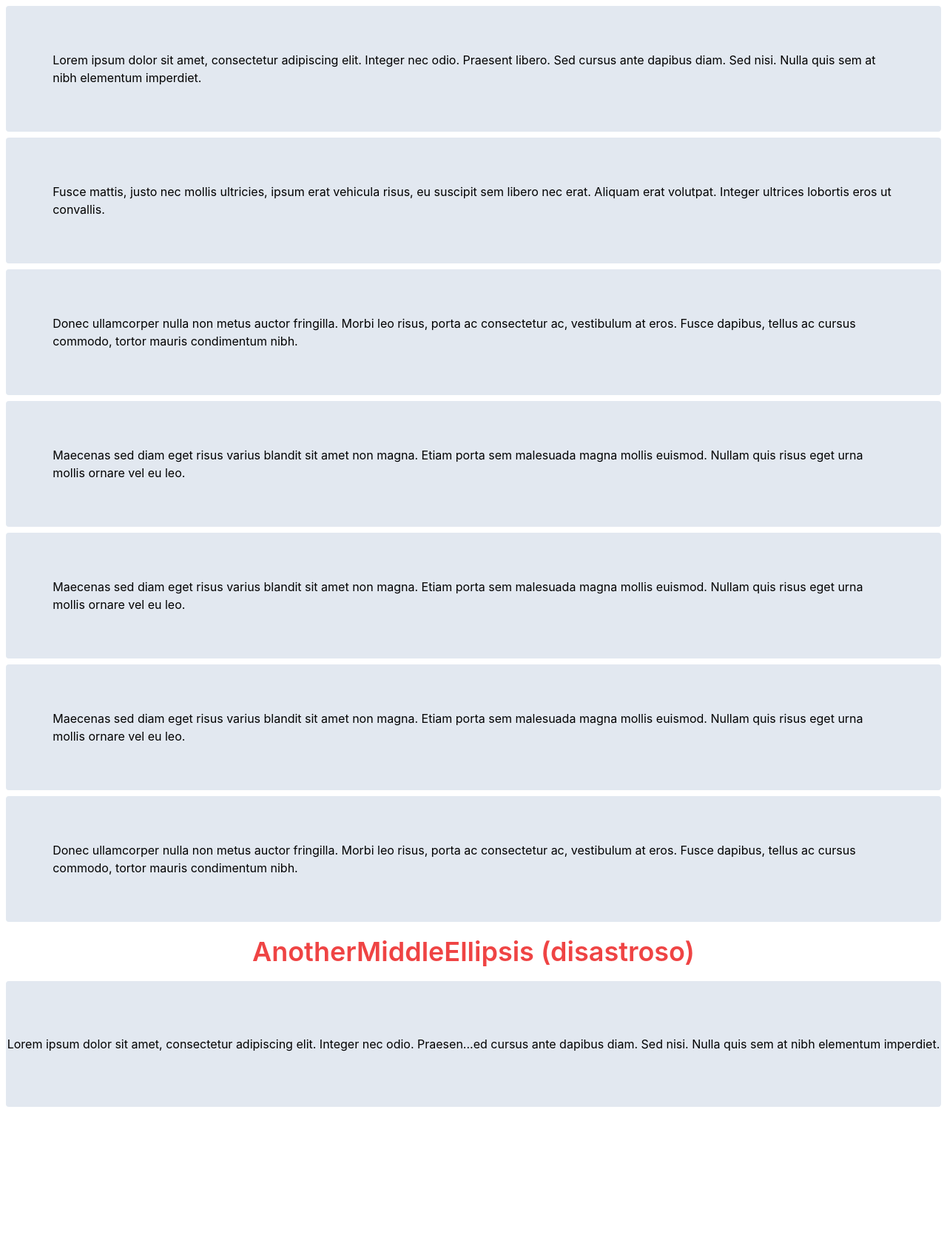
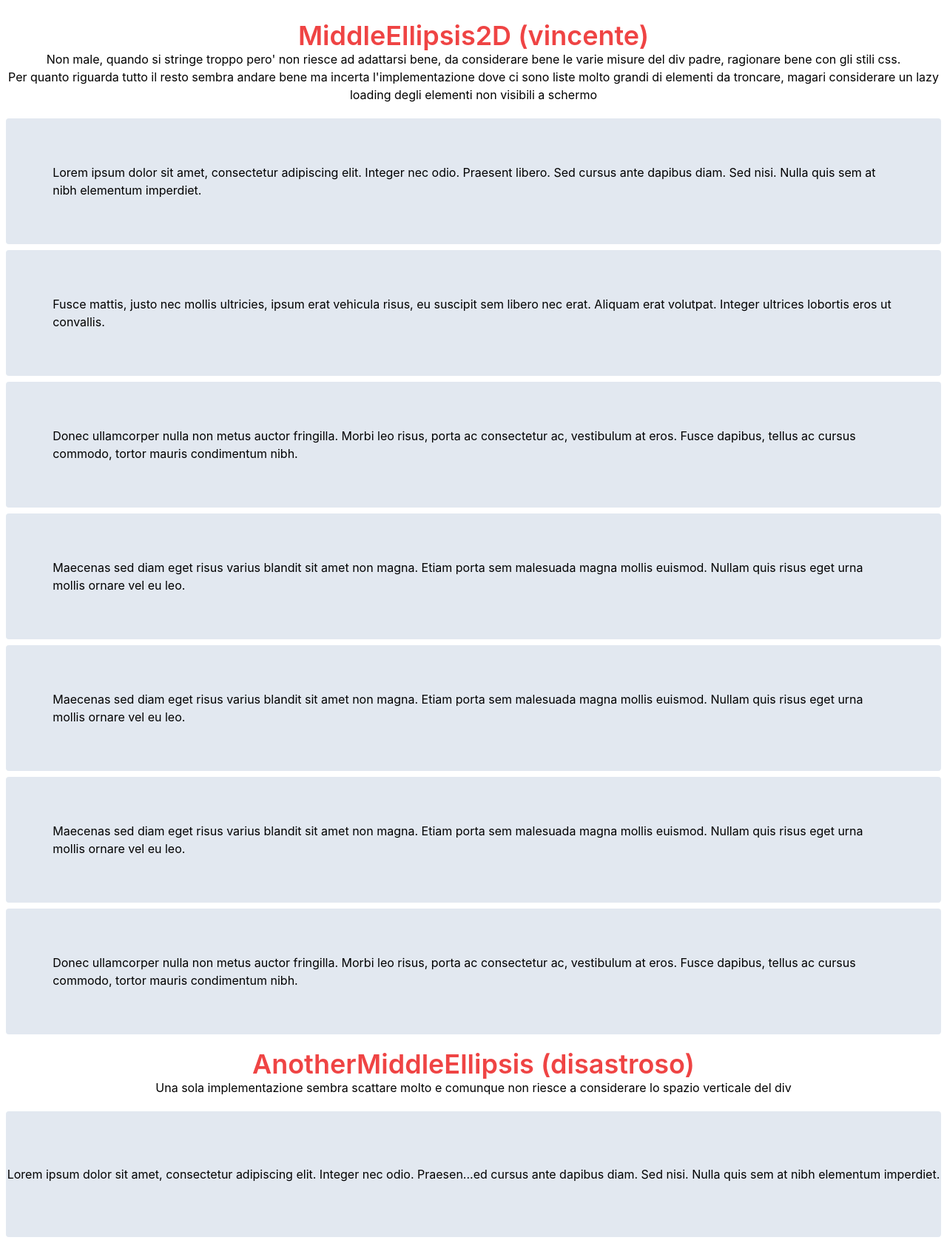
Before and after one commit to LucaRanieri96/test, a React (Create React App) app: page / in a window 1280 px wide. Shown: the whole page at 74% size. Before the commit the page ends 1504 px from the top, so only its background shows below. Built offline with nearby package versions, Linux system fonts and the light colour scheme.

Commit message:
update test2

```diff
--- a/src/App.js
+++ b/src/App.js
@@ -19,6 +19,11 @@ function App() {
   return (
     <div className="bg-gray-100">
       <div className="p-2 bg-white">
+      <div className='text-center w-full my-5'>
+          <div className='text-red-500  text-4xl font-semibold '>MiddleEllipsis2D (vincente)</div>
+          <p>Non male, quando si stringe troppo pero' non riesce ad adattarsi bene, da considerare bene le varie misure del div padre, ragionare bene con gli stili css.</p>
+          <p>Per quanto riguarda tutto il resto sembra andare bene ma incerta l'implementazione dove ci sono liste molto grandi di elementi da troncare, magari considerare un lazy loading degli elementi non visibili a schermo</p>
+        </div>
         <div className='flex flex-col gap-2'>
           {items.map((item, index) => (
             <div key={index} className="bg-slate-200 rounded h-[170px] flex justify-center items-center">
@@ -28,7 +33,10 @@ function App() {
             </div>
           ))}
         </div>
-        <div className='text-red-500 text-center text-4xl font-semibold w-full my-5'>AnotherMiddleEllipsis (disastroso)</div>
+        <div className='text-center w-full my-5'>
+          <div className='text-red-500  text-4xl font-semibold '>AnotherMiddleEllipsis (disastroso)</div>
+          <p>Una sola implementazione sembra scattare molto e comunque non riesce a considerare lo spazio verticale del div</p>
+        </div>
         <div className='w-[100%] h-[170px] bg-slate-200 rounded'>
           <AnotherMiddleEllipsis text={item2}></AnotherMiddleEllipsis>
         </div>
```
